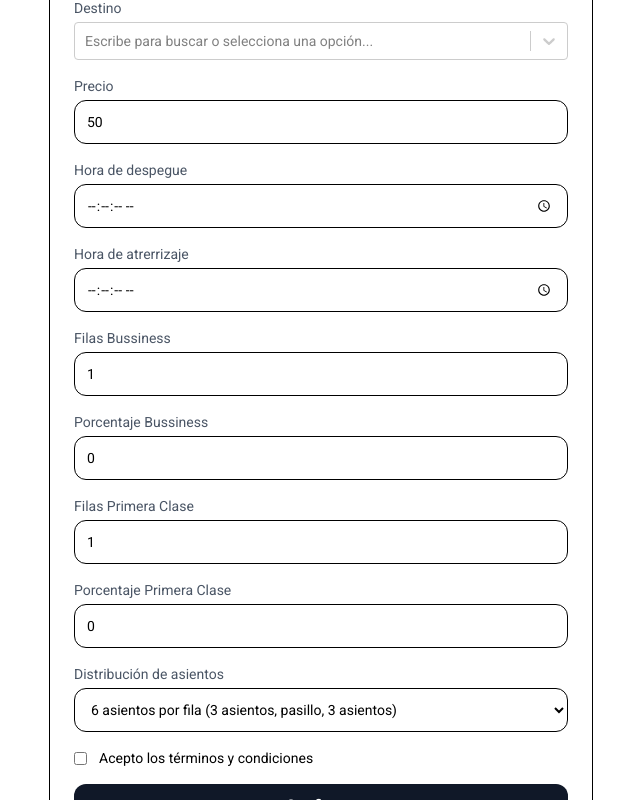
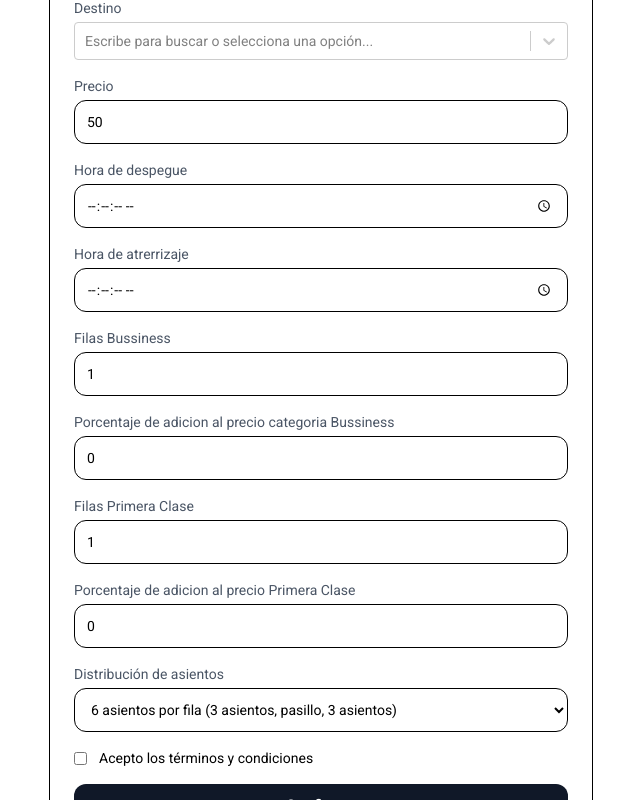
Before and after one commit to luchicapello/CatalogoVuelos, a React (Vite) app: page /vuelos/nuevo in a window 1280 px wide. Shown: the part 369-1169 px from the top of the page, without its empty margins (319-959 px from the left). Built offline with nearby package versions, Linux system fonts and the light colour scheme.

Commit message:
cambio de nombre de porcentaje en el alta de vuelo

```diff
--- a/src/pages/AltaVuelo.jsx
+++ b/src/pages/AltaVuelo.jsx
@@ -137,7 +137,7 @@ export const AltaVuelo = () => {
                         className="h-11 w-full rounded-xl border px-3 outline-none focus:ring-2 focus:ring-gray-900"
                     />
                 </Field>
-                <Field label="Porcentaje Bussiness">
+                <Field label="Porcentaje de adicion al precio categoria Bussiness">
                     <input
                         type="number"
                         value={form.porcentaje_bussiness}
@@ -163,7 +163,7 @@ export const AltaVuelo = () => {
                         className="h-11 w-full rounded-xl border px-3 outline-none focus:ring-2 focus:ring-gray-900"
                     />
                 </Field>
-                <Field label="Porcentaje Primera Clase">
+                <Field label="Porcentaje de adicion al precio Primera Clase">
                     <input
                         type="number"
                         value={form.porcentaje_primera}
```
